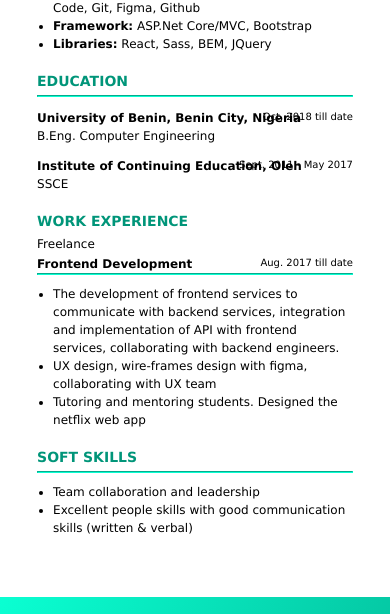
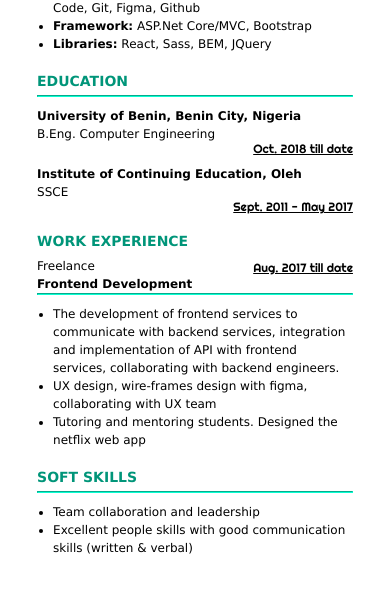
Before and after one commit to CyberGA/gbenga.portfolio.github.io, a plain HTML site: page index.html in a window 390 px wide. Shown: the part 1371-1985 px from the top of the page. Drawn offline with nearby package versions, Linux system fonts and the light colour scheme.

Commit message:
modified date

```diff
--- a/index.html
+++ b/index.html
@@ -87,20 +87,20 @@
             <hr />
             <div class="edu-1">
               <p><b>University of Benin, Benin City, Nigeria</b></p>
-              <span>Oct. 2018 till date</span>
               <p>B.Eng. Computer Engineering</p>
+              <P class="date">Oct. 2018 till date</P>
             </div>
             <div class="edu-2">
               <p><b>Institute of Continuing Education, Oleh</b></p>
-              <span>Sept. 2011 - May 2017</span>
               <p>SSCE</p>
+              <P class="date">Sept. 2011 - May 2017</span>
             </div>
           </div>
           <div class="workExperience">
             <h4>WORK EXPERIENCE</h4>
-            <p>Freelance</p>
-            <p class="workExperience__role"><b>Frontend Development</b></p>
+            <p class="workExperience__role">Freelance</p>
             <span>Aug. 2017 till date</span>
+            <p><b>Frontend Development</b></p>
             <hr />
             <ul>
               <li>
--- a/index.scss
+++ b/index.scss
@@ -290,13 +290,13 @@ body {
           padding-top: 10px;
           position: relative;
 
-          p:first-child {
-            display: inline;
-          }
+          // p:first-child {
+          //   display: inline;
+          // }
 
-          span {
-            position: absolute;
-            right: 0;
+          .date {
+            text-align: right;
+            font-family: "Righteous", cursive;
           }
         }
       }
@@ -310,6 +310,7 @@ body {
         span {
           position: absolute;
           right: 0;
+          font-family: "Righteous", cursive;
         }
 
         ul {
@@ -341,9 +342,13 @@ body {
         p {
           text-align: justify;
         }
+        span, .date {
+          font-size: 12px;
+          line-height: 1;
+          text-decoration: underline;
+        }
         span {
-          font-size: 10px;
-          line-height: 2;
+          line-height: 2.2;
         }
       }
     }
```
Also changed, not shown: index.css, 1 other file.
